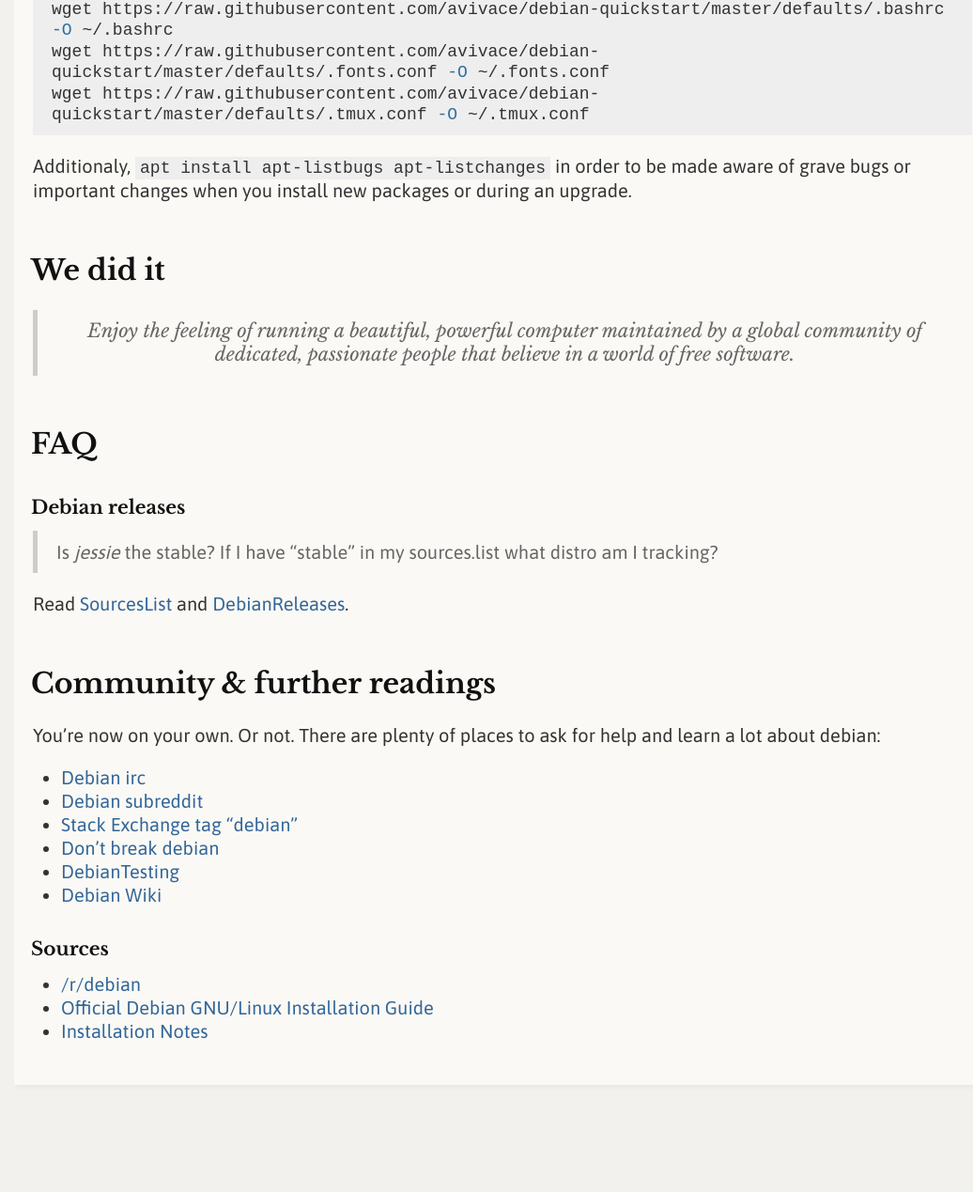
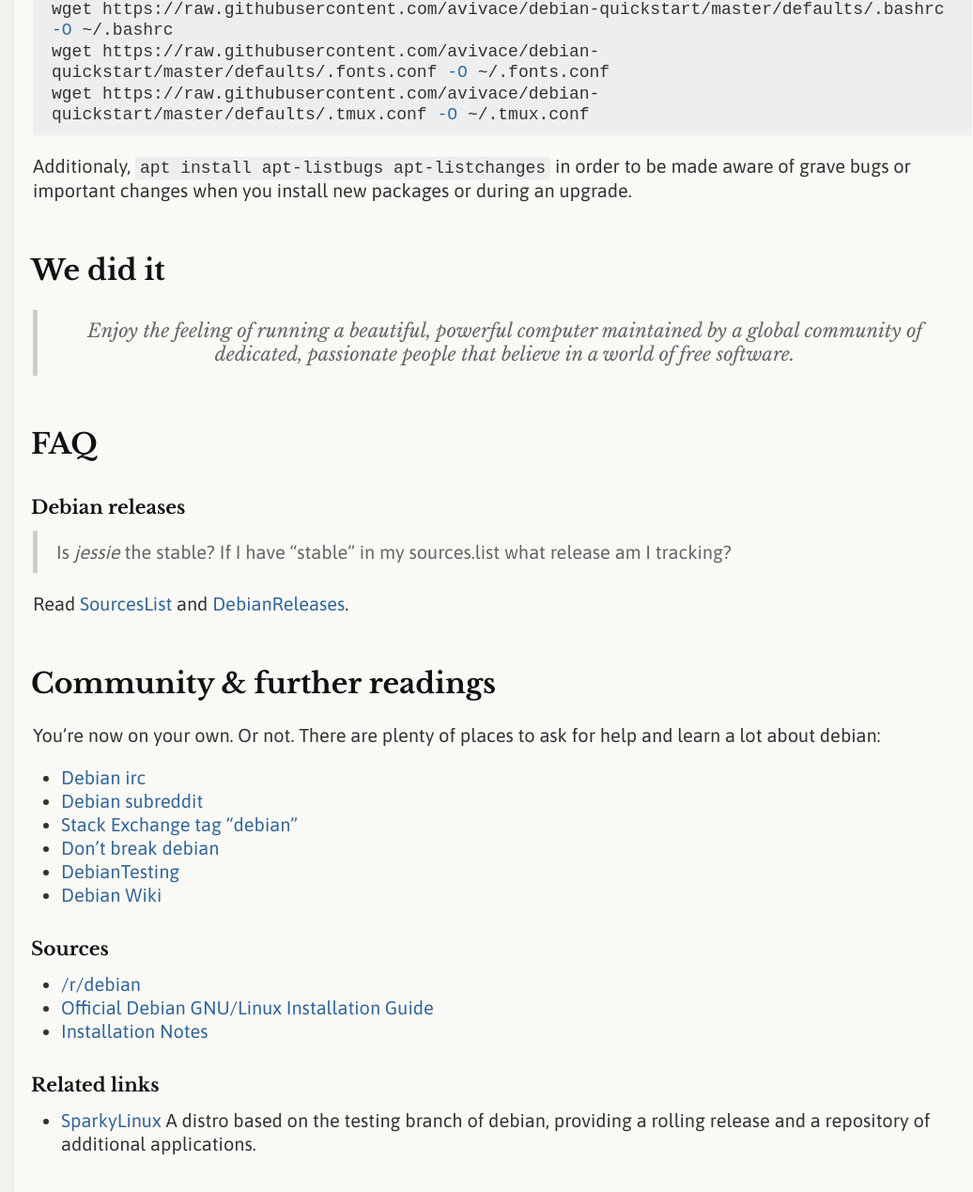
Before and after one commit to avivace/debian-quickstart, a Jekyll site: the page built from index.md, in a window 1280 px wide and 1400 px high, scrolled down 3506 px. Shown: the top 1269 px of the window at 94% size, without its empty margins (105-1141 px from the left). Built offline with Jekyll 4.4.1, drawn with Linux system fonts in a browser that asks for light colours; nearby versions of some CDN libraries; comment, search, counter and statistics services are not loaded; our own code applies the rules of GitHub Pages for plain Markdown files.

Commit message:
SparkyLinux link, some typos

```diff
--- a/index.md
+++ b/index.md
@@ -121,7 +121,7 @@
 
 ## FAQ
 ### Debian releases
-> Is *jessie* the stable? If I have "stable" in my sources.list what distro am I tracking?
+> Is *jessie* the stable? If I have "stable" in my sources.list what release am I tracking?
 
 Read [SourcesList](https://wiki.debian.org/SourcesList) and [DebianReleases](https://wiki.debian.org/DebianReleases).
 
@@ -140,3 +140,6 @@
 - [/r/debian](https://www.reddit.com/r/debian)
 - [Official Debian GNU/Linux Installation Guide](https://www.debian.org/releases/stable/amd64/ch06s03.html.en#di-setup)
 - [Installation Notes](https://github.com/konklone/debian/blob/master/installing.md#installing-debian)
+
+### Related links
+- [SparkyLinux](https://sparkylinux.org/) A distro based on the testing branch of debian, providing a rolling release and a repository of additional applications.
```
